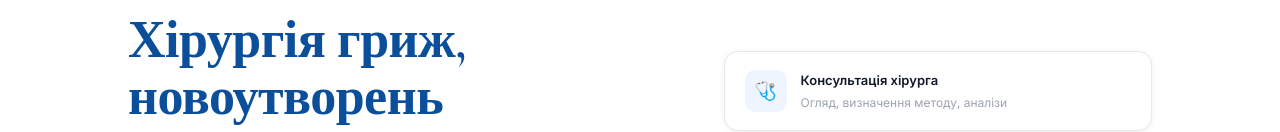
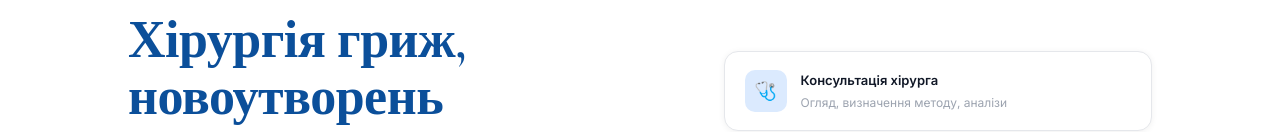
Before and after one commit to rastrepin/onclinic-dnipro, a website: page index.html in a window 1280 px wide. Shown: the part 160-292 px from the top of the page. Drawn offline with nearby package versions, Linux system fonts and the light colour scheme.

Commit message:
fix(tokens): align --blue-mid and --blue-light with brand guidelines v2.0

```diff
--- a/assets/css/brand-tokens.css
+++ b/assets/css/brand-tokens.css
@@ -12,8 +12,8 @@
   /* ─── PRIMARY BLUE ──────────────────────────────────────────────── */
   --blue-deep:  #0B4F9A;   /* primary — кнопки, hero, заголовки H2/H3  */
   --blue:       #0B4F9A;   /* alias --blue-deep (зворотна сумісність)   */
-  --blue-mid:   #1464B8;   /* secondary — hover-стани, акценти          */
-  --blue-light: #EEF5FF;   /* selected state, light backgrounds          */
+  --blue-mid:   #1a6bc7;   /* secondary — hover-стани, акценти          */
+  --blue-light: #dbeafe;   /* selected state, light backgrounds          */
 
   /* ─── GOLD ACCENT ───────────────────────────────────────────────── */
   --gold:       #C49A1A;   /* accent — CTA кнопки, ціни, іконки E-E-A-T */
```
